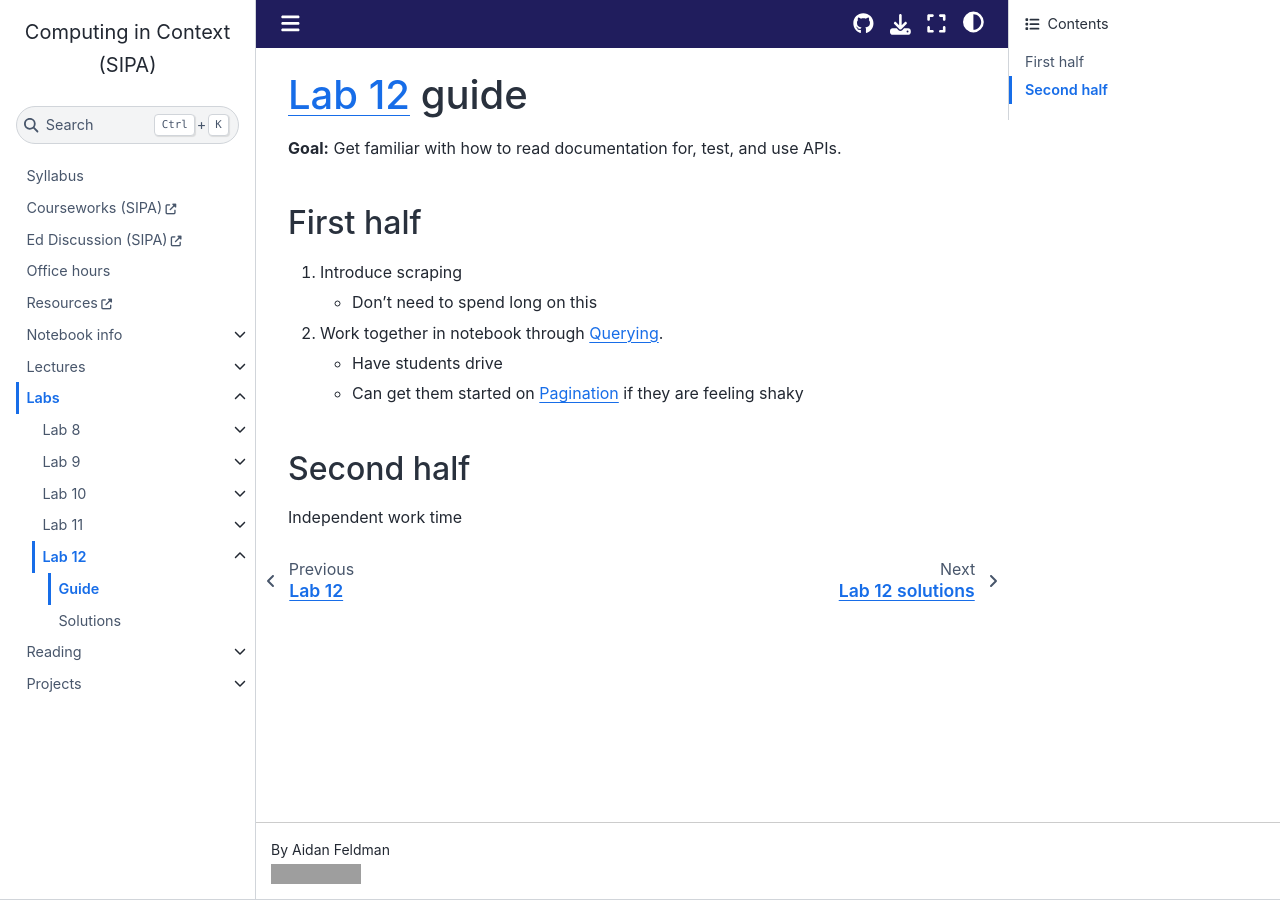
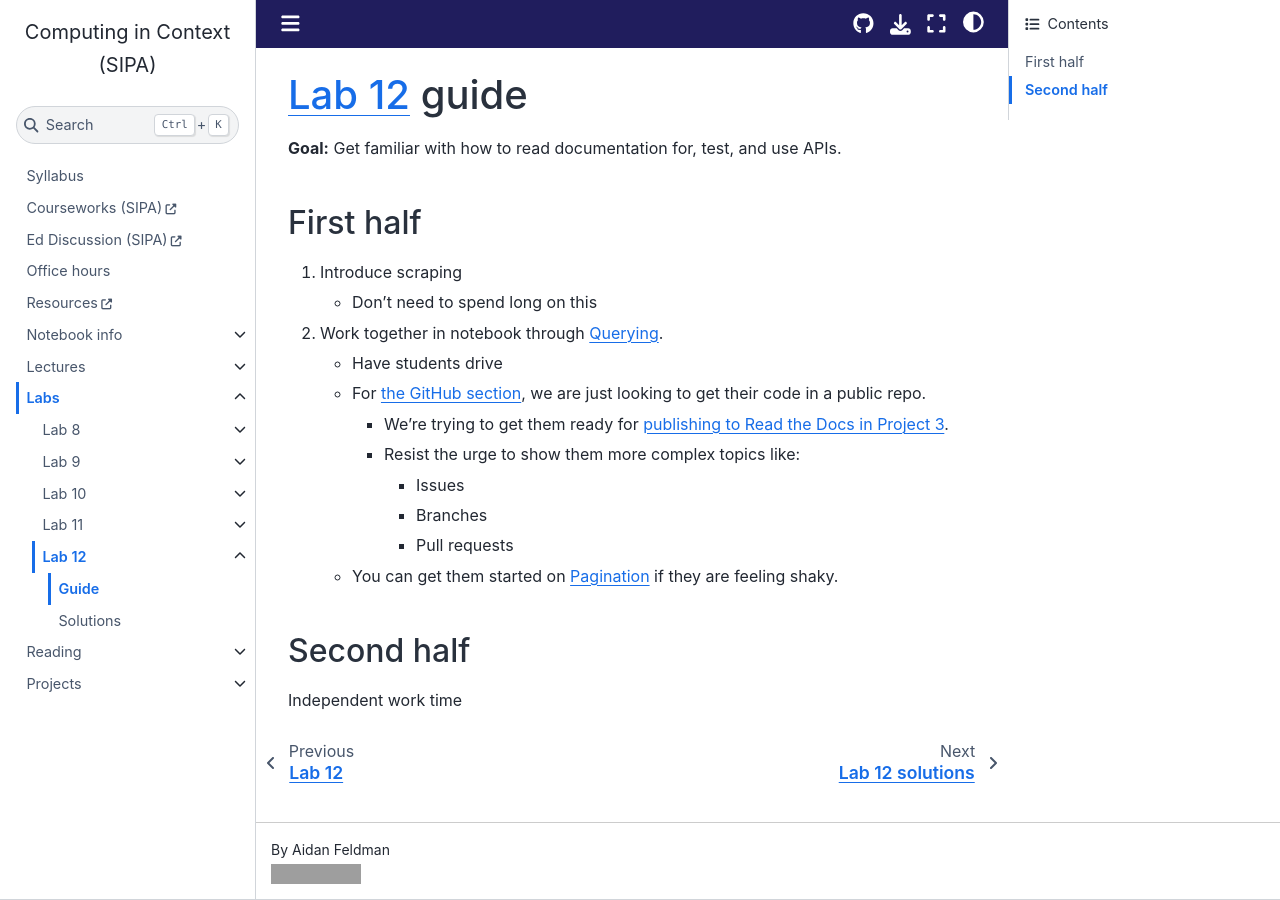
Before and after one commit to afeld/computing-in-context, a Jupyter Book: the page built from lab_12_guide.md, in a window 1280 px wide. Built offline with Jupyter Book 1.0.4 settings and Sphinx 7.4.7 and the Sphinx Book theme 1.1.4, drawn with Linux system fonts in a browser that asks for light colours; pages that are not in the unit, such as notebooks, are missing from menus; comment, search, counter and statistics services are not loaded; grey boxes are pictures that could not be loaded.

Commit message:
expand on Lab 12 GitHub instructions

```diff
--- a/lab_12_guide.md
+++ b/lab_12_guide.md
@@ -8,7 +8,13 @@
    - Don't need to spend long on this
 1. Work together in notebook through [Querying](lab_12.ipynb#querying).
    - Have students drive
-   - Can get them started on [Pagination](lab_12.ipynb#pagination) if they are feeling shaky
+   - For [the GitHub section](lab_12.ipynb#github), we are just looking to get their code in a public repo.
+     - We're trying to get them ready for [publishing to Read the Docs in Project 3](project_3.md#jupyterbook).
+     - Resist the urge to show them more complex topics like:
+       - Issues
+       - Branches
+       - Pull requests
+   - You can get them started on [Pagination](lab_12.ipynb#pagination) if they are feeling shaky.
 
 ## Second half
 
```
Also changed, not shown: lab_12.ipynb.
